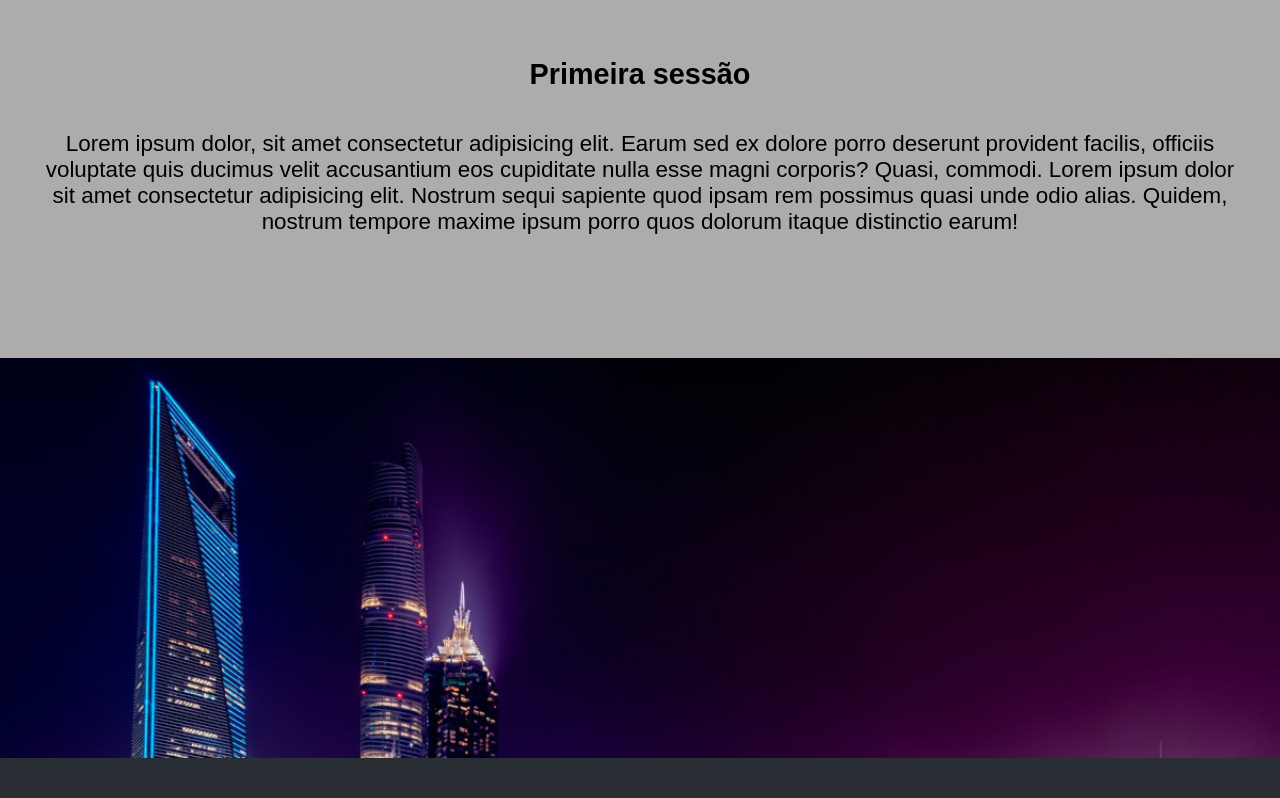
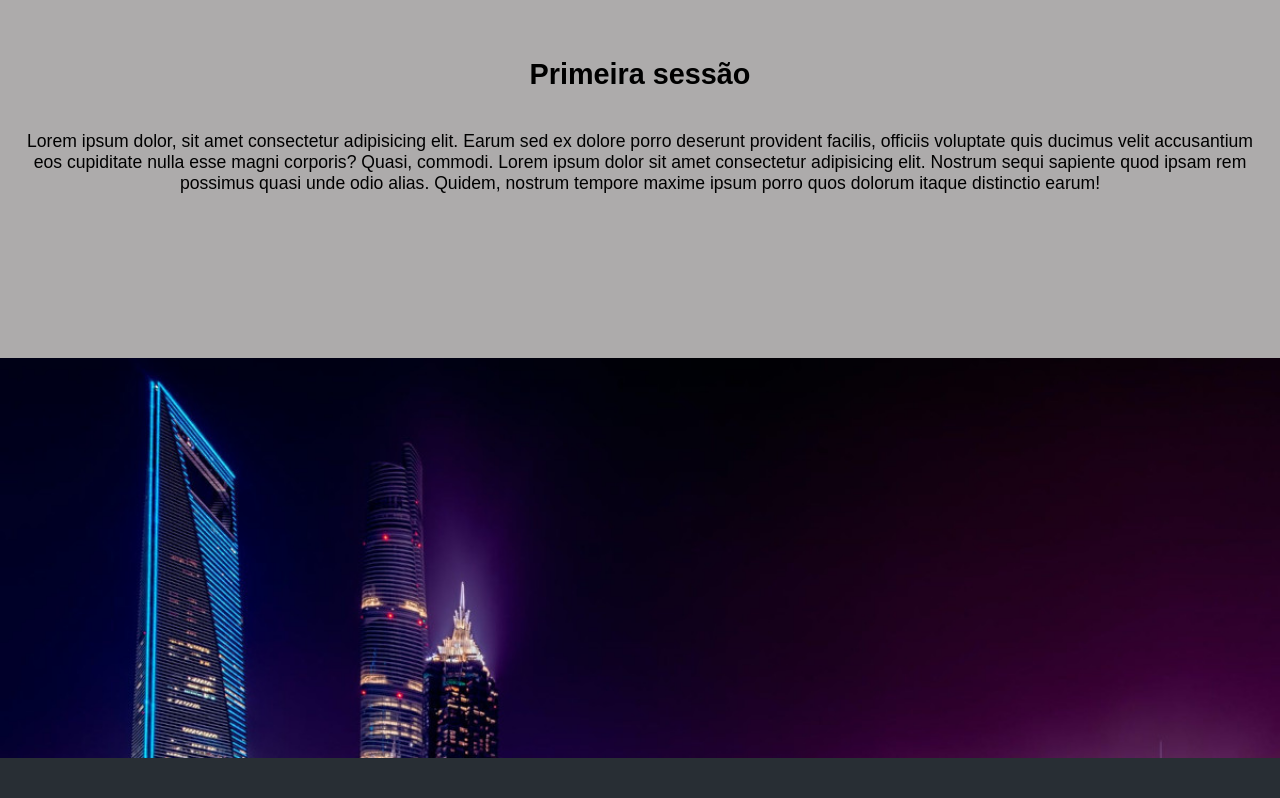
Before and after one commit to monteiroojp/projeto-parallax, a plain HTML site: page index.html in a window 1280 px wide. Shown: the part 802-1600 px from the top of the page. Drawn offline with Linux system fonts and the light colour scheme; a web font is replaced by a local one.

Commit message:
fix text

```diff
--- a/estilos/estilos.css
+++ b/estilos/estilos.css
@@ -23,6 +23,10 @@ header{
     background-size: cover;
     background-repeat: no-repeat;
     background-attachment: fixed;
+}
+
+main{
+    min-width: 320px;
 }
 
 div.tittle{
@@ -78,10 +82,12 @@ section > h2{
 }
 
 section > p{
-    width: 1200px;
+    padding: 0px 0px 20px 0px
     margin: auto;
-    font-size: 1.4em;
+    font-size: 1.1em;
     color: white;
+    text-align: justify;
+    text-align: center;
 }
 
 div.bg-main{
```
